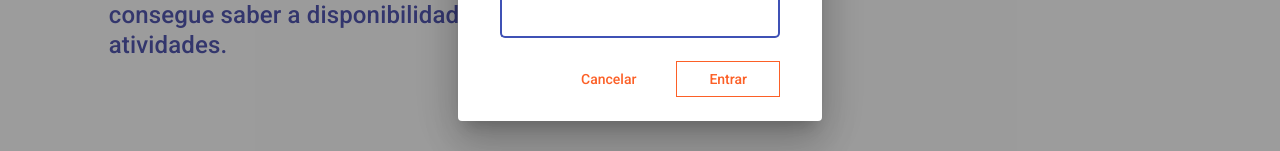
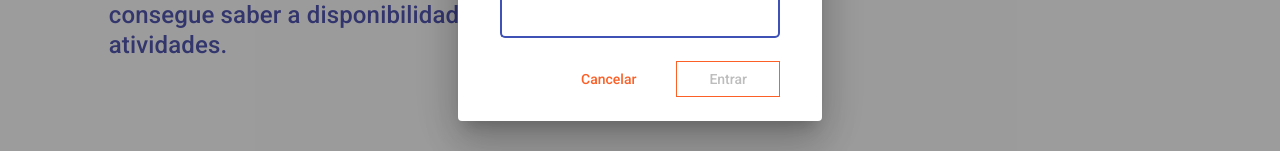
Before and after one commit to laurencioScript/FIFO-FRONT, an Angular app: page / in a window 1280 px wide. Both pictures are taken after a click on the button "Fazer login". Shown: the part 393-544 px from the top of the page. Built offline with nearby package versions, Linux system fonts and the light colour scheme.

Commit message:
fix : minor corrections

```diff
--- a/src/app/home-page/form-login/form-login.component.html
+++ b/src/app/home-page/form-login/form-login.component.html
@@ -19,6 +19,6 @@
   </div>
   <div class="btn-group">
     <button mat-button mat-dialog-close>Cancelar</button>
-    <button mat-stroked-button (click)="login()">Entrar</button>
+    <button mat-stroked-button [disabled]="nickName.length <= 2" (click)="login()">Entrar</button>
   </div>
 </form>
--- a/src/app/home-page/form-login/form-login.component.ts
+++ b/src/app/home-page/form-login/form-login.component.ts
@@ -10,7 +10,7 @@ import { AuthService } from 'src/app/service/auth.service';
 })
 export class FormLoginComponent implements OnInit {
 
-  nickName;
+  nickName : string = '';
 
   constructor(private readonly authService : AuthService,
     private router : Router,
--- a/src/app/queue-page/queue-page.component.html
+++ b/src/app/queue-page/queue-page.component.html
@@ -1,6 +1,8 @@
 <header>
   <nav>
-    <img src="/assets/img/logo-fc.png">
+    <a href="/">
+      <img src="/assets/img/logo-fc.png">
+    </a>
     <button mat-raised-button (click)="logout()">Sair</button>
   </nav>
 </header>
@@ -9,9 +11,9 @@
     <div class="info-queue">
       <h1> Atividade </h1>
       <div>
-      <button mat-raised-button *ngIf="userIsQueue()" (click)="leaveQueue()">Sair na fila</button>
-      <button mat-raised-button [disabled]="userIsQueue()" (click)="enterQueue()">Entrar na fila</button>
-    </div>
+        <button mat-raised-button *ngIf="userIsQueue()" (click)="leaveQueue()">Sair na fila</button>
+        <button mat-raised-button [disabled]="userIsQueue()" (click)="enterQueue()">Entrar na fila</button>
+      </div>
     </div>
     <div class="container-queue-cards">
       <mat-card *ngFor="let user of users; let i = index">
--- a/src/app/queue-page/queue-page.component.scss
+++ b/src/app/queue-page/queue-page.component.scss
@@ -1,17 +1,13 @@
-$orange : #FC6027;
-$ice : #E5E5E5;
-$purple : #4B4FA1;
+$orange: #fc6027;
+$ice: #e5e5e5;
+$purple: #4b4fa1;
 
-* {
-  margin: 0;
-  padding: 0;
-}
-header{
+header {
   padding: 16px;
   background-color: $purple;
   height: 80px;
 }
-nav{
+nav {
   display: flex;
   justify-content: space-between;
   align-items: center;
```
Also changed, not shown: src/app/home-page/form-login/form-login.component.scss (indentation only), 1 other file (tests, documents, lock files or other folders).
